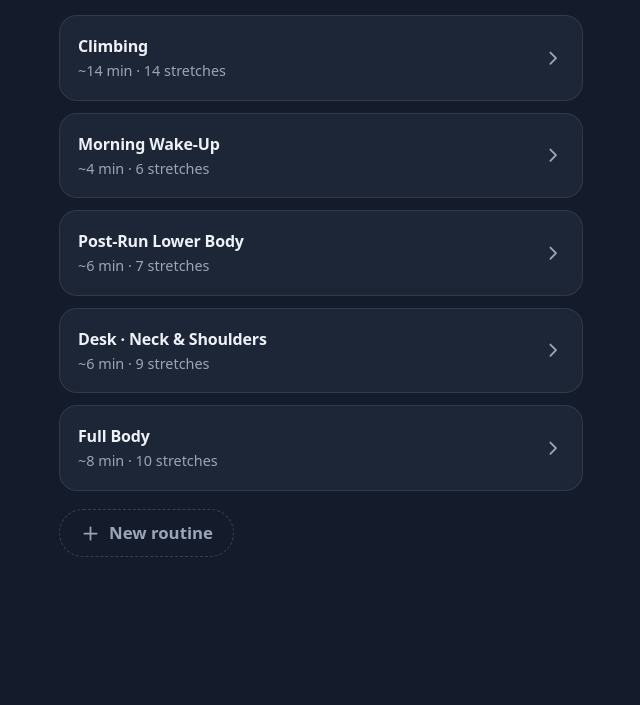
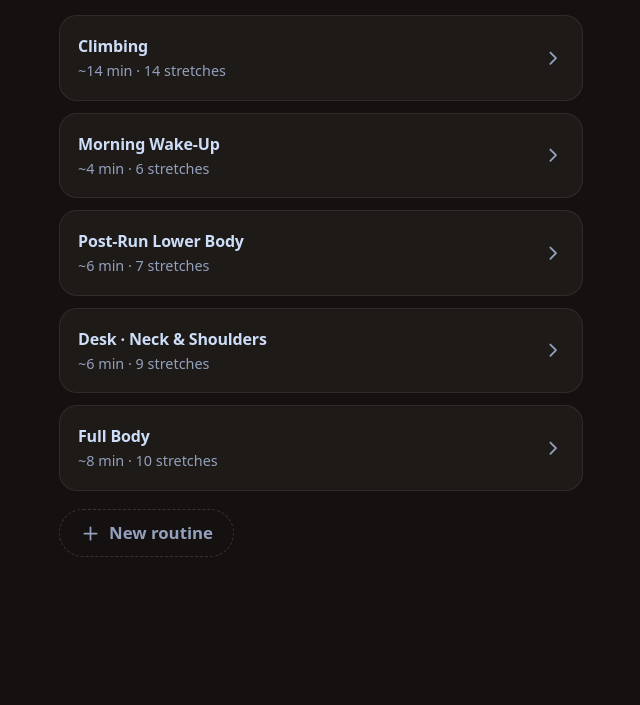
Before and after one commit to kyleyhw/stretch-timer, a website with bundled scripts: page index.html in a window 1280 px wide. Shown: the part 95-800 px from the top of the page, without its empty margins (319-959 px from the left). Built offline with nearby package versions, Linux system fonts and the light colour scheme.

Commit message:
Dark mode: restore warm background; tint text blue, refine accent blue
Reverts the slate-navy background back to the original warm near-black (it read
better), and instead moves the blue into the content:

- Text takes a soft blue tint (titles/number a blue-white #cdddf7, secondary
  text a cool blue-gray #93a0bd).
- Accent nudged to a friendlier blue (#2f6fe0), used for buttons and the ring.
- theme-color reverted to the warm background; light theme keeps its accent in
  step. The set-open stagger from the previous change stays.

Typecheck, 46 tests, and the pre-commit gate pass; re-verified in Chromium.

```diff
--- a/css/styles.css
+++ b/css/styles.css
@@ -8,24 +8,24 @@
 :root {
   color-scheme: dark;
 
-  /* Friendly dark slate-navy palette */
-  --bg: #141c2b;
-  --surface: #1c2636;
-  --surface-2: #253044;
-  --elevated: #2d3a50;
-  --text: #eef1f7;
-  --muted: #9aa5b9;
-  --border: rgba(255, 255, 255, 0.09);
-  --border-strong: rgba(255, 255, 255, 0.16);
+  /* Warm dark palette (restored); text carries a soft blue tint */
+  --bg: #141110;
+  --surface: #1e1a17;
+  --surface-2: #29231e;
+  --elevated: #322a24;
+  --text: #cdddf7;
+  --muted: #93a0bd;
+  --border: rgba(255, 255, 255, 0.08);
+  --border-strong: rgba(255, 255, 255, 0.15);
 
-  /* Accent (flat) — original blue */
-  --accent: #2563eb;
-  --accent-strong: #1d4ed8;
+  /* Accent — a soft, friendly blue */
+  --accent: #2f6fe0;
+  --accent-strong: #245ec9;
   --on-accent: #ffffff;
 
   /* Phase hues (distinct at a glance); hold tracks the accent */
   --prep: #cfa06b;
-  --hold: #2563eb;
+  --hold: #2f6fe0;
   --switch: #6faca4;
   --done: #83b88d;
   --danger: #cf7a7a;
@@ -60,11 +60,11 @@
   --muted: #6f655a;
   --border: rgba(0, 0, 0, 0.09);
   --border-strong: rgba(0, 0, 0, 0.16);
-  --accent: #2563eb;
-  --accent-strong: #1d4ed8;
+  --accent: #2f6fe0;
+  --accent-strong: #245ec9;
   --on-accent: #ffffff;
   --prep: #a9762f;
-  --hold: #2563eb;
+  --hold: #2f6fe0;
   --switch: #3a8f87;
   --done: #4f9a63;
   --danger: #c0574f;
@@ -83,11 +83,11 @@
     --muted: #6f655a;
     --border: rgba(0, 0, 0, 0.09);
     --border-strong: rgba(0, 0, 0, 0.16);
-    --accent: #2563eb;
-    --accent-strong: #1d4ed8;
+    --accent: #2f6fe0;
+    --accent-strong: #245ec9;
     --on-accent: #ffffff;
     --prep: #a9762f;
-    --hold: #2563eb;
+    --hold: #2f6fe0;
     --switch: #3a8f87;
     --done: #4f9a63;
     --danger: #c0574f;
--- a/index.html
+++ b/index.html
@@ -3,7 +3,7 @@
   <head>
     <meta charset="utf-8" />
     <meta name="viewport" content="width=device-width, initial-scale=1, viewport-fit=cover" />
-    <meta name="theme-color" content="#141c2b" />
+    <meta name="theme-color" content="#141110" />
     <meta name="description" content="Guided stretching timer with audio and haptic cues." />
     <script>
       // Apply the saved theme before first paint to avoid a flash of the wrong palette.
--- a/js/theme.js
+++ b/js/theme.js
@@ -9,7 +9,7 @@
 /** @typedef {import('./settings.js').ThemePref} ThemePref */
 
 /** Browser-chrome colour per resolved (concrete) theme; matches `--bg` in css/styles.css. */
-const THEME_COLOR = { dark: '#141c2b', light: '#f7f3ec' };
+const THEME_COLOR = { dark: '#141110', light: '#f7f3ec' };
 
 /** @type {MediaQueryList | null} */
 let darkQuery = null;
```
